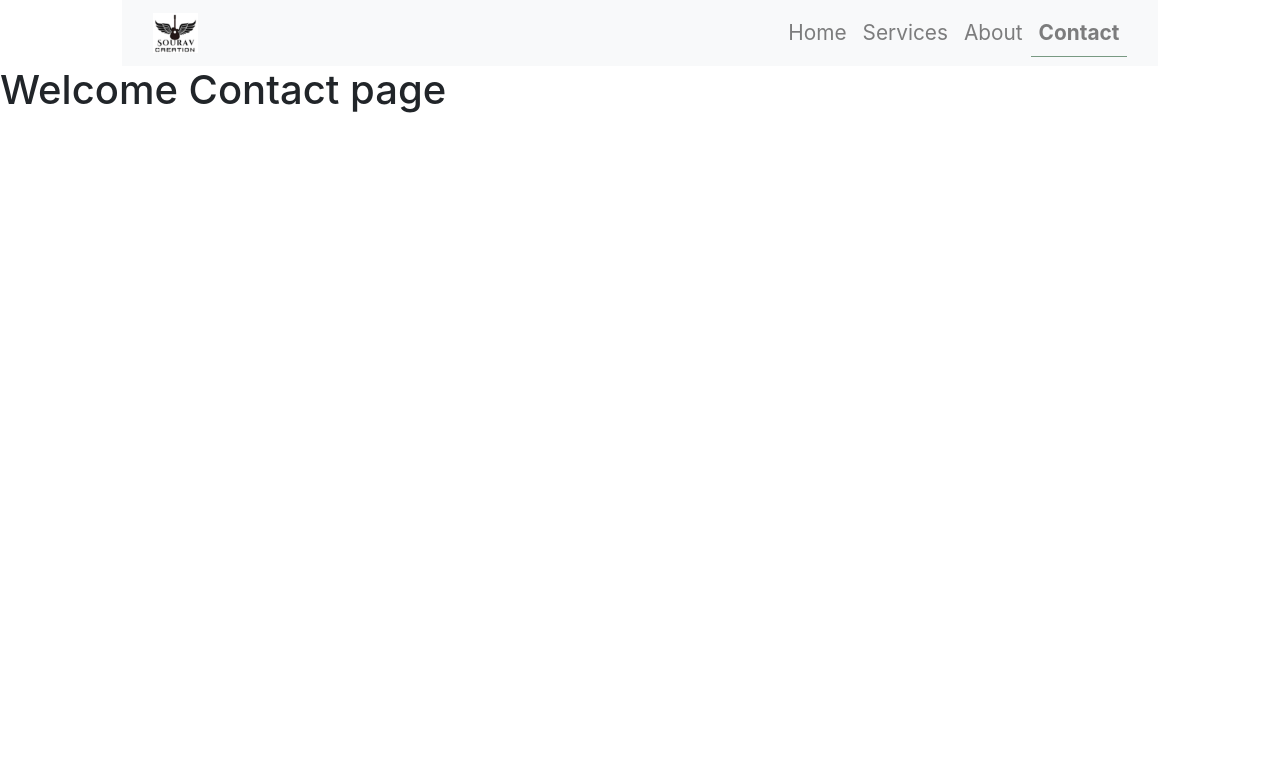
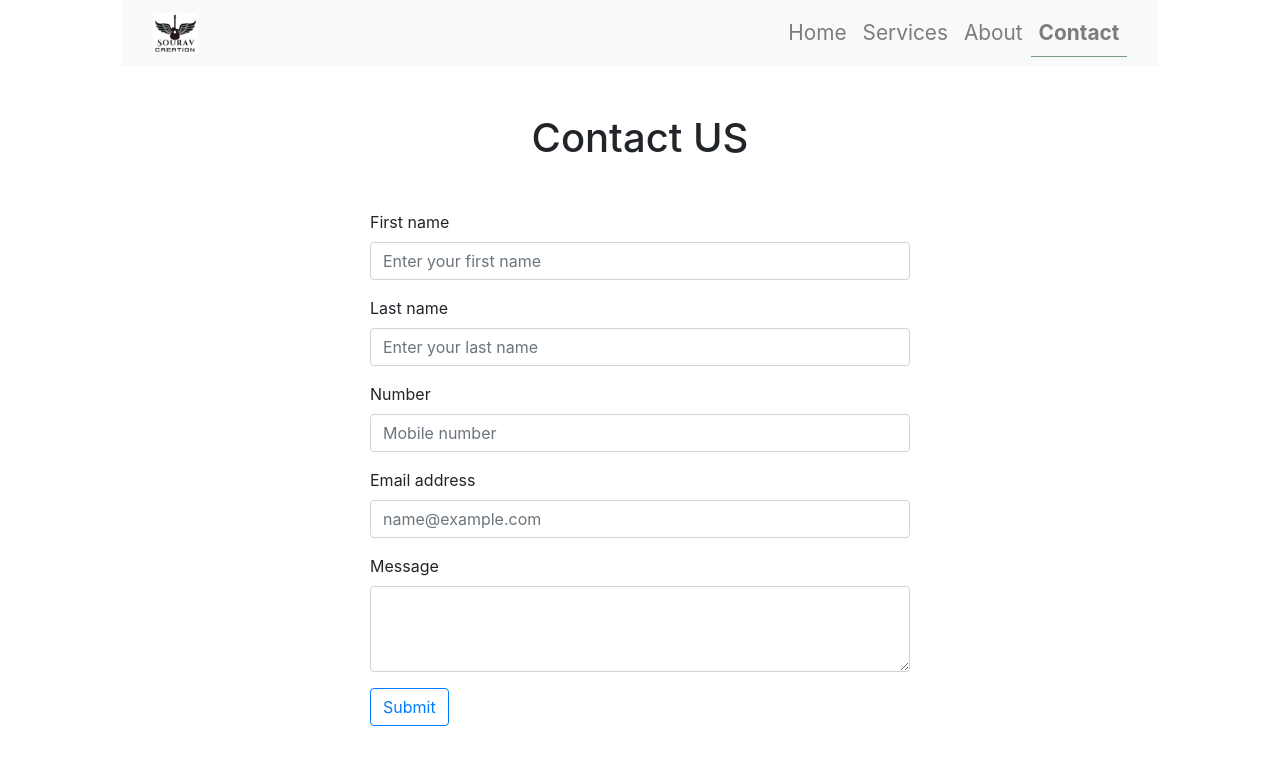
Before and after one commit to SouravBarman001/FirstReactWebsite, a React (Create React App) app: page /contact in a window 1280 px wide. Shown: the top 764 px of the page. Built offline with nearby package versions, Linux system fonts and the light colour scheme.

Commit message:
Contact page added

```diff
--- a/src/mycomponent/Contact.jsx
+++ b/src/mycomponent/Contact.jsx
@@ -5,7 +5,52 @@
 
 return(
 <>
-<h1>Welcome Contact page</h1>
+<div className="my-5">
+    <h1 className="text-center"> Contact US</h1>
+</div>
+
+<div className="container contact_div">
+<div className="row">
+<div className="col-md-6 col-10 mx-auto">
+
+<form>
+ <div class="form-group">
+    <label for="exampleFormControlInput1">First name</label>
+    <input type="text" class="form-control" id="exampleFormControlInput1" placeholder="Enter your first name"/>
+  </div>
+
+  <div class="form-group">
+    <label for="exampleFormControlInput1">Last name</label>
+    <input type="text" class="form-control" id="exampleFormControlInput1" placeholder="Enter your last name"/>
+  </div>
+
+
+  <div class="form-group">
+    <label for="exampleFormControlInput1">Number</label>
+    <input type="number" class="form-control" id="exampleFormControlInput1" placeholder="Mobile number"/>
+  </div>
+
+
+  <div class="form-group">
+    <label for="exampleFormControlInput1">Email address</label>
+    <input type="email" class="form-control" id="exampleFormControlInput1" placeholder="name@example.com"/>
+  </div>
+
+
+  <div class="form-group">
+    <label for="exampleFormControlTextarea1">Message</label>
+    <textarea class="form-control" id="exampleFormControlTextarea1" rows="3"></textarea>
+  </div>
+  <button type="submit" class="btn btn-outline-primary">Submit</button>
+</form>
+
+</div>
+
+</div>
+
+</div>
+
+
 </>
 );
 
```
Also changed, not shown: src/image/Sourav.png (deleted), src/mycomponent/Footer.jsx (added), 1 other file (tests, documents, lock files or other folders).
